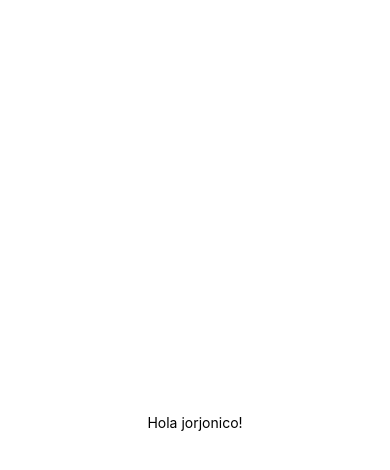
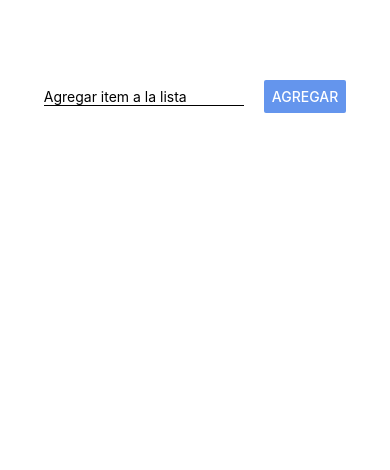
Before and after one commit to jorjonico/App, a React Native app: screen / in a window 390 px wide. Shown: the top 470 px of the page. Built offline with nearby package versions, Linux system fonts and the light colour scheme.

Commit message:
input+boton

```diff
--- a/App.js
+++ b/App.js
@@ -1,21 +1,33 @@
-import { StyleSheet, Text, View } from 'react-native';
+import { Button, StyleSheet, TextInput, View } from 'react-native';
 
 import { StatusBar } from 'expo-status-bar';
 
 export default function App() {
   return (
     <View style={styles.container}>
-      <Text>Hola jorjonico!</Text>
-      <StatusBar style="auto" />
+      <View style={styles.itemContainer}>
+        <TextInput placeholder='Agregar item a la lista' style={styles.inputItem}/>
+        <Button title='Agregar' color= 'cornflowerblue'/>
+      </View>
+      <View></View>
     </View>
   );
 }
 
 const styles = StyleSheet.create({
-  container: {
-    flex: 1,
-    backgroundColor: '#fff',
+  container:{
+    padding: 30,
+    marginTop: 50,
+  },
+  itemContainer:{
+    flexDirection: 'row',
+    justifyContent: 'center',
     alignItems: 'center',
-    justifyContent: 'center',
+  },
+  inputItem:{
+    borderBottomColor: 'black',
+    borderBottomWidth: 1,
+    width: 200,
+    marginRight: 20
   },
 });
```
